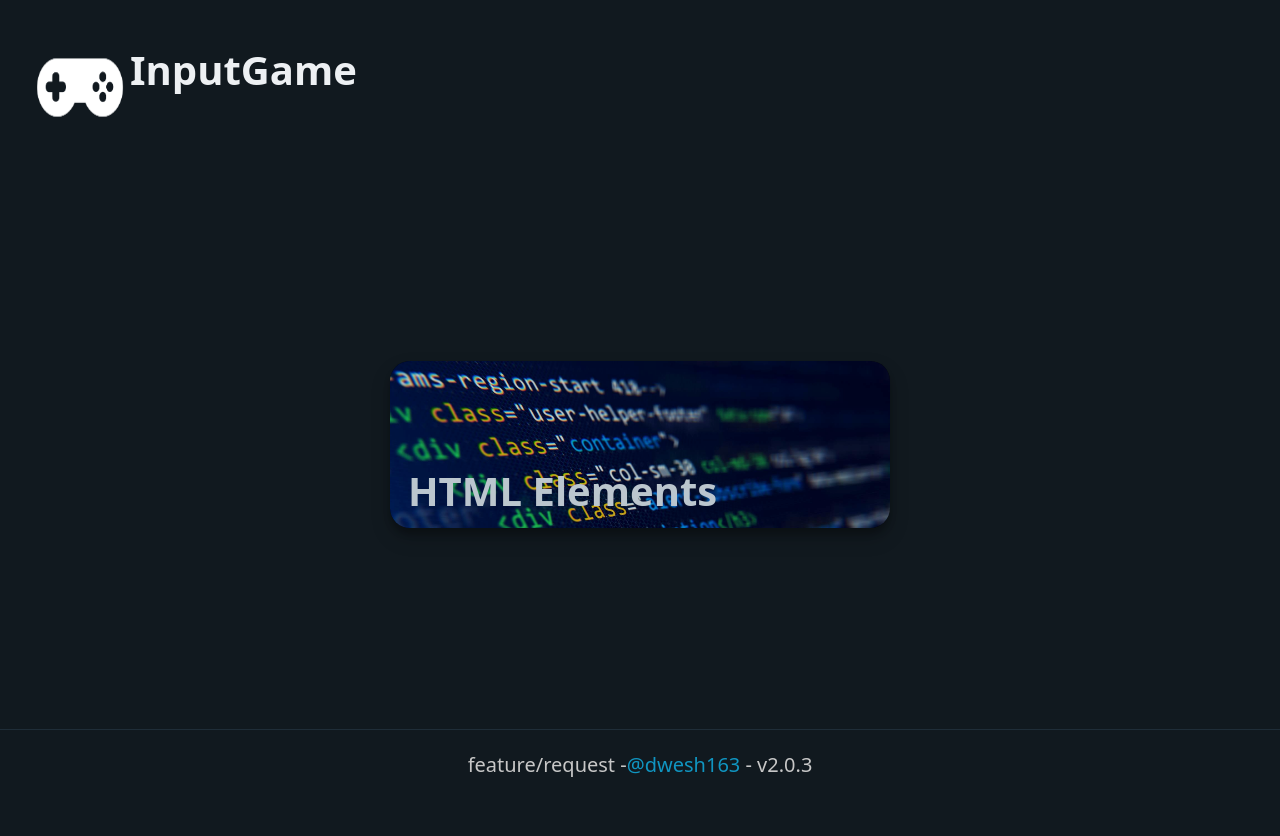
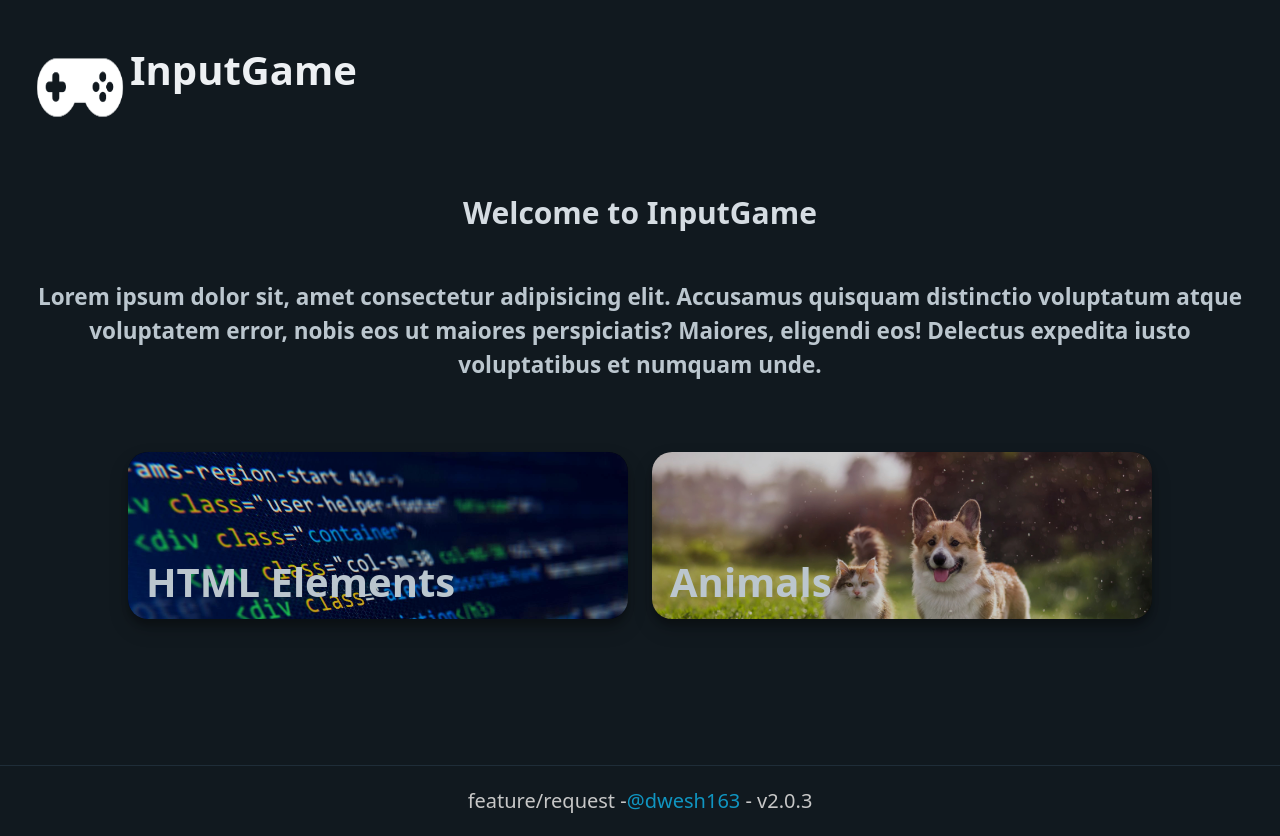
Before and after one commit to dwesh163/InputGame, a React (Vite) app: page / in a window 1280 px wide. Before the commit the page ends 800 px from the top, so only its background shows below. Built offline with nearby package versions, Linux system fonts and the light colour scheme.

Commit message:
[add] new card and text

```diff
--- a/public/data/option.json
+++ b/public/data/option.json
@@ -32,6 +32,11 @@
             "json" : "html",
             "name" : "HTML Elements",
             "img" : "./background/html.jpg"
+        },
+        {
+            "json" : "pets",
+            "name" : "Animals",
+            "img" : "./background/pets.jpg"
         }
     ]
 }
--- a/public/style.css
+++ b/public/style.css
@@ -31,9 +31,13 @@ article {
     max-height: 50vh;
     flex-direction: column-reverse;
 }
+.welcomeBox {
+    text-align: center;
+    padding: 30px;
+}
 
 .choiceBox {
-    height: 100vh;
+    height: 30vh;
     display: flex;
     align-items: center;
     justify-content: center;
--- a/src/App.jsx
+++ b/src/App.jsx
@@ -112,6 +112,11 @@ function App() {
         setIsSettings(!isSettings);
     };
 
+    const welcomeToggle = () => {
+        console.log("fewf");
+        setIsWelcome(!isWelcome);
+    };
+
     return (
         <>
             <NavComponents onClick={settingToggle} isSettings={isSettings} isWelcome={isWelcome} />
@@ -120,7 +125,7 @@ function App() {
             ) : (
                 <>
                     {isWelcome ? (
-                        <WelcomeCard optionsData={optionData}/>
+                        <WelcomeCard optionsData={optionData} onClick={welcomeToggle}/>
                     ) : (
                         <main className="container">
                             <div id="root">
--- a/src/components/WelcomeCard.jsx
+++ b/src/components/WelcomeCard.jsx
@@ -1,4 +1,4 @@
-export function WelcomeCard({ optionsData }) {
+export function WelcomeCard({ optionsData, onClick }) {
     let cardList = [];
 
     for (const iterator of optionsData['choiceList']) {
@@ -14,5 +14,14 @@ export function WelcomeCard({ optionsData }) {
         );
     }
 
-    return <div className="choiceBox">{cardList}</div>;
+    return (
+        <section className="welcomeBox">
+            <h3>Welcome to InputGame</h3>
+            <h5>
+                Lorem ipsum dolor sit, amet consectetur adipisicing elit. Accusamus quisquam distinctio voluptatum atque voluptatem error, nobis eos ut maiores perspiciatis? Maiores, eligendi eos!
+                Delectus expedita iusto voluptatibus et numquam unde.
+            </h5>
+            <div className="choiceBox" onClick={onClick}>{cardList}</div>
+        </section>
+    );
 }
```
Also changed, not shown: public/data/pets.json (added, +16 -0 lines), public/background/pets.jpg (added).
